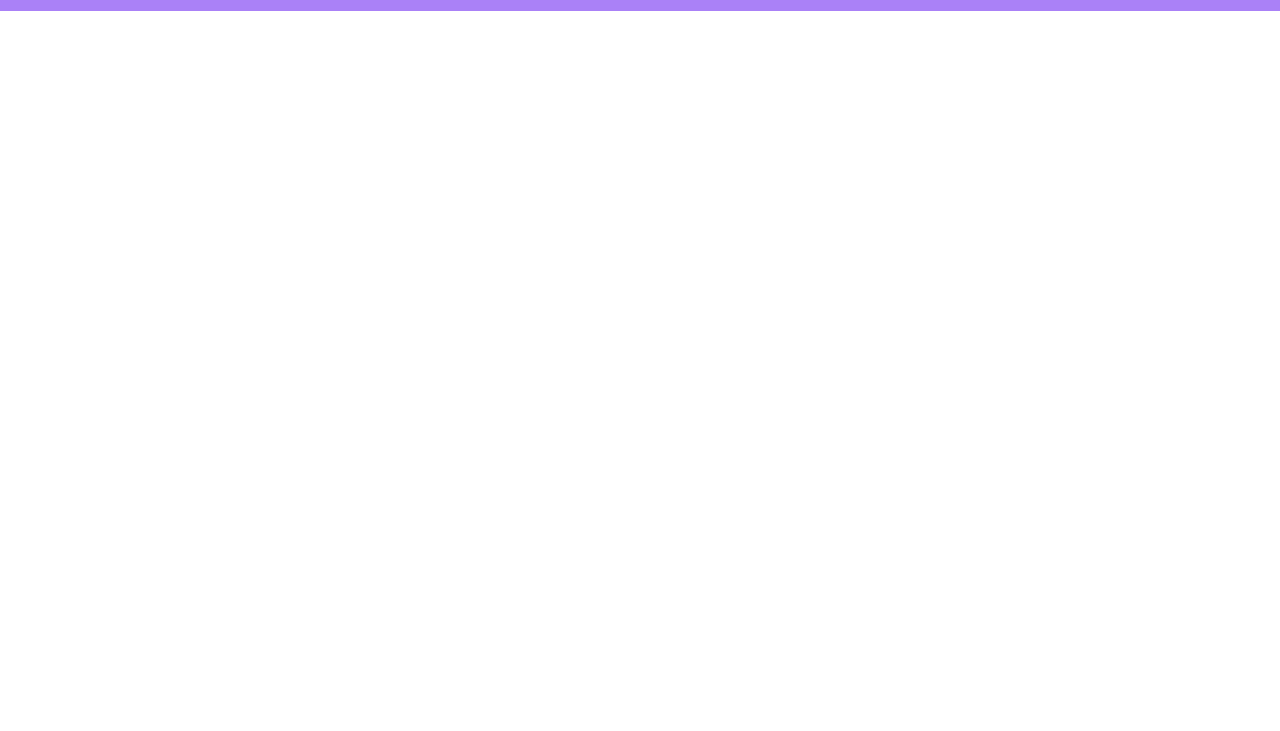
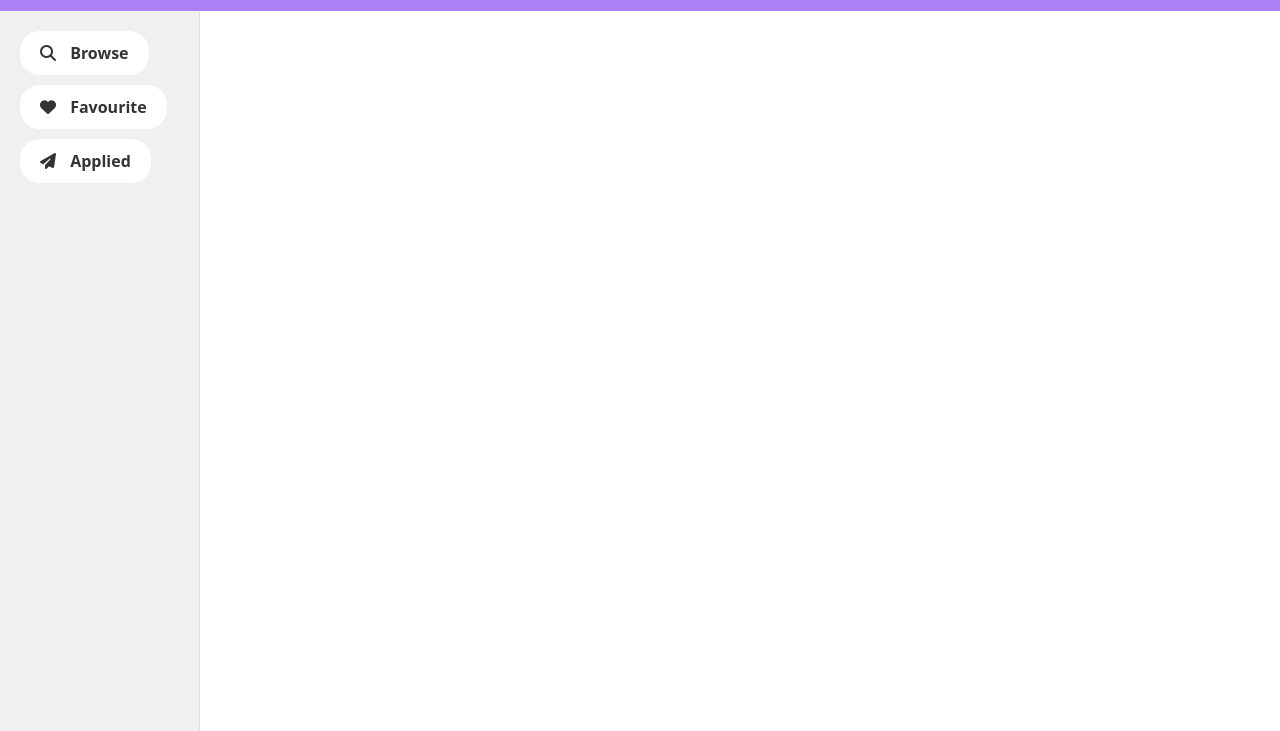
Before and after one commit to Uzbagoitel777/PP_redo, a plain HTML site: page index.html in a window 1280 px wide. Shown: the part 69-800 px from the top of the page. Drawn offline with nearby package versions, Linux system fonts and the light colour scheme.

Commit message:
Sidebar added

```diff
--- a/index.html
+++ b/index.html
@@ -33,6 +33,18 @@
           </div>
         </div>
       </nav>
+
+      <div class="sidebar fixed-top">
+        <button class="btn btn-rounded">
+          <span class="fas fa-search" aria-hidden="true"></span> Browse
+        </button>
+        <button class="btn btn-rounded">
+          <span class="fas fa-heart" aria-hidden="true"></span> Favourite
+        </button>
+        <button class="btn btn-rounded">
+          <span class="fas fa-paper-plane" aria-hidden="true"></span> Applied
+        </button>
+      </div>
     <h1>Поел говна</h1>
 </body>
 </html>
--- a/styles.css
+++ b/styles.css
@@ -9,3 +9,34 @@
     font-size: 2rem;
     font-style:oblique;
   }
+  .sidebar {
+    position: fixed;
+    top: 80px;
+    left: 0;
+    width: 200px;
+    height: calc(100vh - 80px);
+    background-color: #f0f0f0;
+    padding: 20px;
+    border-right: 1px solid #ddd;
+  }
+
+  .btn-rounded {
+    border-radius: 20px;
+    padding: 10px 20px;
+    margin-bottom: 10px;
+    font-size: 16px;
+    font-weight: bold;
+    color: #333;
+    background-color: #fff;
+    border: none;
+    cursor: pointer;
+  }
+
+  .btn-rounded:hover {
+    background-color: #f0f0f0;
+    color: #666;
+  }
+
+  .btn-rounded span {
+    margin-right: 10px;
+  }
```
